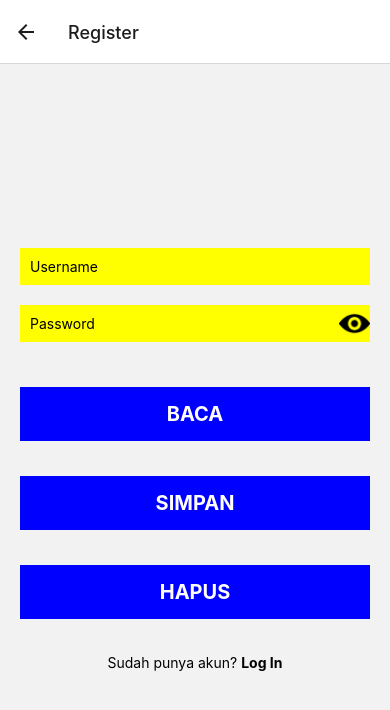
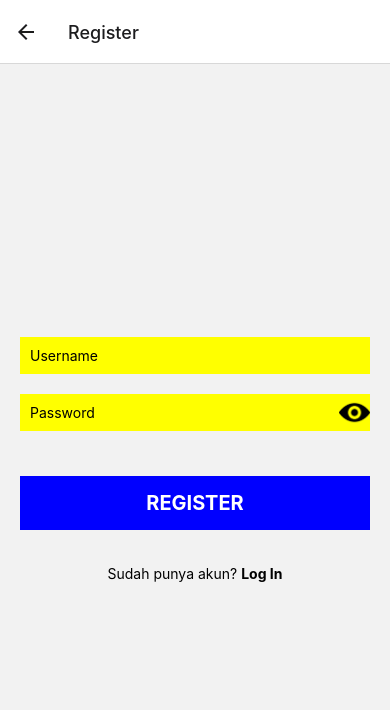
Before and after one commit to Indra2108/simple-login-register, a React Native app: screen /Register in a window 390 px wide. Shown: the top 710 px of the page. Built offline with nearby package versions, Linux system fonts and the light colour scheme.

Commit message:
Implementasi AsyncStorage [COMPLETED] REGISTER SCREEN

```diff
--- a/src/register/index.js
+++ b/src/register/index.js
@@ -17,8 +17,20 @@ export default class Register extends Component {
         this.state = {
             username: '',
             password: '',
+            teksUsername: '',
             hide: true,
+            cekData: null
         }
+
+        AsyncStorage.getItem('REGISTER', (error, result) => {
+            if (result) {
+               let resultParsed = JSON.parse(result)
+               this.setState({
+                    cekData: true,
+                    teksUsername: resultParsed.username
+                });
+            }
+        });
     }
 
     setItemStorage = async (key, value) => {
@@ -33,7 +45,7 @@ export default class Register extends Component {
     getItemStorage = async (key) => {
         try {
             const value = await AsyncStorage.getItem(key);
-            if( value !== null ) {
+            if( value !== '' ) {
                 return value
             } else {
                 console.log('read data error')
@@ -61,7 +73,12 @@ export default class Register extends Component {
             username: usrnm,
             password: psswrd
         }
-        this.setItemStorage('REGISTER', data)
+        this.setItemStorage('REGISTER', data).then(() => {
+            alert('Berhasil Login dengan nama ' + data.username + ', silahkan Log In')
+        }).catch((error) => {
+            alert('Gagal membuat akun')
+            console.log(error)
+        })
     }
 
     readStorage = () => {
@@ -72,14 +89,23 @@ export default class Register extends Component {
 
     removeStorage = () => {
         this.removeItemStorage('REGISTER')
-        .then(hasil => {
+        .then(() => {
             alert('Berhasil terhapus')
         })
+    }
+
+    CekData = () => {
+        if(this.state.cekData == true) {
+            return <Text>{`Hallo! anda sudah mempunyai akun dengan nama ${this.state.teksUsername}, silahkan Log in`}</Text>
+        } else {
+            return null
+        }
     }
 
     render() {
         return(
             <View style={Style.container}>
+                {this.CekData()}
                 <View style={Style.inputbackground}>
                     <TextInput
                         placeholder='Username'
@@ -100,17 +126,21 @@ export default class Register extends Component {
                     </TouchableOpacity>
                 </View>
 
-                <TouchableOpacity onPress={this.readStorage} style={Style.tombol}>
+                {/* <TouchableOpacity onPress={this.readStorage} style={Style.tombol}>
                     <Text style={Style.tulisantombol}>BACA</Text>
+                </TouchableOpacity> */}
+
+                <TouchableOpacity onPress={this.saveStorage} style={Style.tombol}>
+                    <Text style={Style.tulisantombol}>REGISTER</Text>
                 </TouchableOpacity>
 
-                <TouchableOpacity onPress={this.saveStorage} style={Style.tombol}>
-                    <Text style={Style.tulisantombol}>SIMPAN</Text>
-                </TouchableOpacity>
+                {/* <TouchableOpacity onPress={this.removeStorage} style={Style.tombol}>
+                    <Text style={Style.tulisantombol}>HAPUS</Text>
+                </TouchableOpacity> */}
 
-                <TouchableOpacity onPress={this.removeStorage} style={Style.tombol}>
-                    <Text style={Style.tulisantombol}>HAPUS</Text>
-                </TouchableOpacity>
+                {/* <TouchableOpacity onPress={() => alert(`${this.state.cekData}`)} style={Style.tombol}>
+                    <Text style={Style.tulisantombol}>CEK</Text>
+                </TouchableOpacity> */}
 
                 <View style={Style.tekslogin}>
                     <Text>Sudah punya akun? </Text>
```
